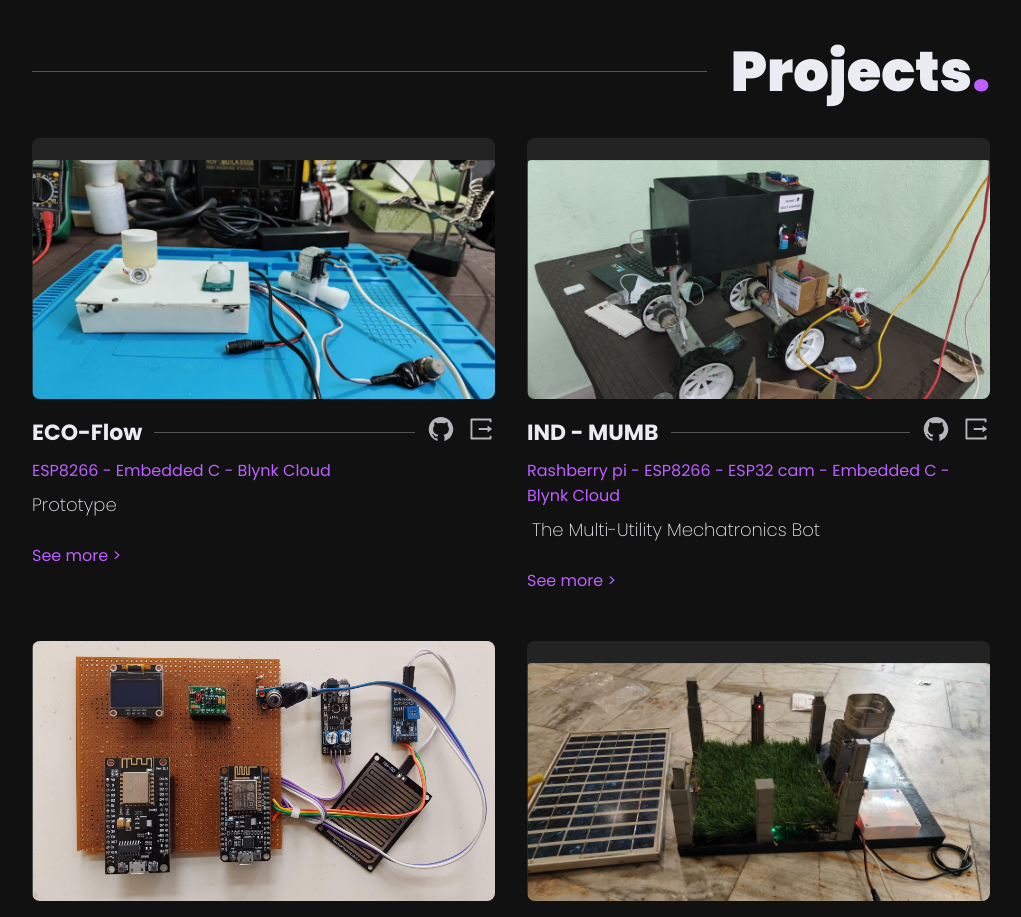
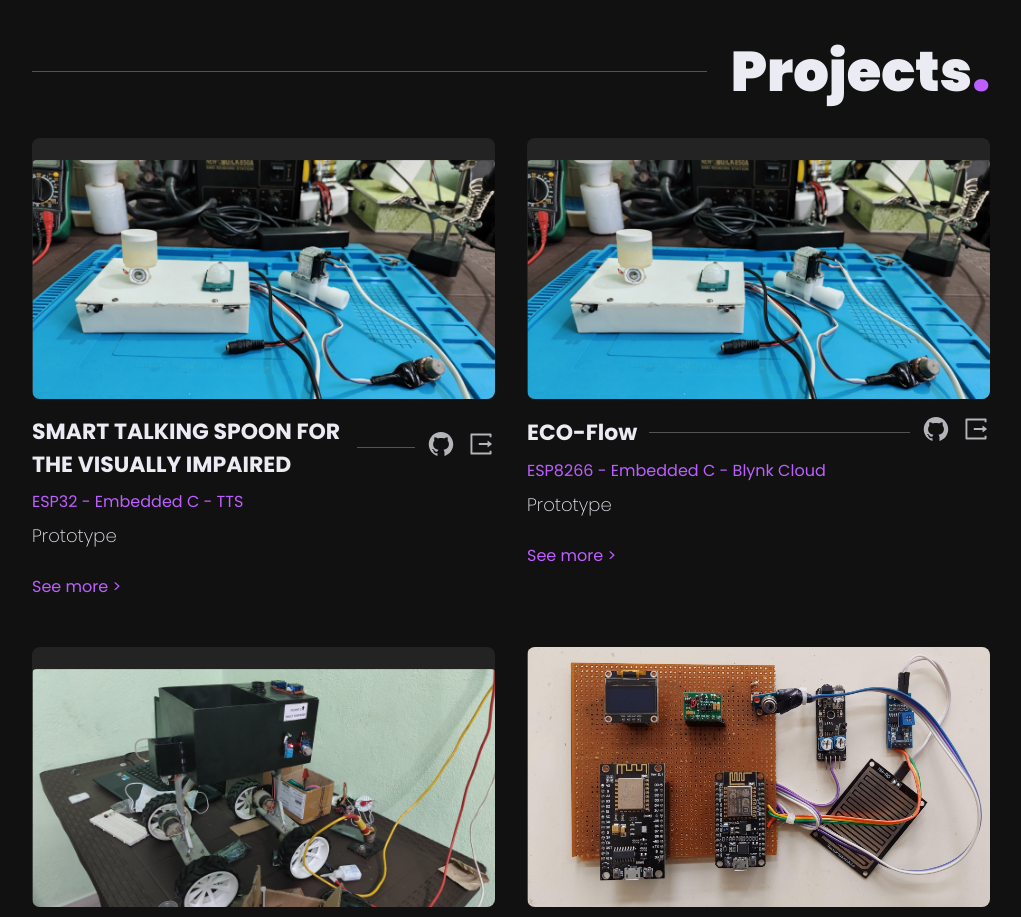
Before and after one commit to HariHK22/hariportfolio, a Next.js app: page / in a window 1280 px wide. Shown: the part 2060-2977 px from the top of the page, without its empty margins (159-1180 px from the left). Built offline with nearby package versions, Linux system fonts and the light colour scheme.

Commit message:
Update Projects.tsx

```diff
--- a/components/home/projects/Projects.tsx
+++ b/components/home/projects/Projects.tsx
@@ -17,6 +17,24 @@ export const Projects = () => {
 };
 
 const projects = [
+  {
+    title: "SMART TALKING SPOON FOR THE VISUALLY IMPAIRED",
+    imgSrc: "/project-imgs/ECO-Flow.jpg",
+    code: "https://github.com/HariHK22/Ecoflow.git",
+    projectLink: "https://github.com/HariHK22/Ecoflow.git",
+    tech: ["ESP32", "Embedded C", "TTS"],
+    description: "Prototype",
+    modalContent: (
+      <>
+        <p>
+The Smart Talking Spoon is an IoT-based assistive device designed for visually impaired individuals to measure weight accurately and independently.
+It provides real-time voice feedback using sensor integration and microcontroller-based processing.
+The system enhances accessibility, promotes independent living, and supports remote monitoring through IoT connectivity.
+          <br/>
+      </p>
+      </>
+    ),
+  },
   {
     title: "ECO-Flow",
     imgSrc: "/project-imgs/ECO-Flow.jpg",
```
